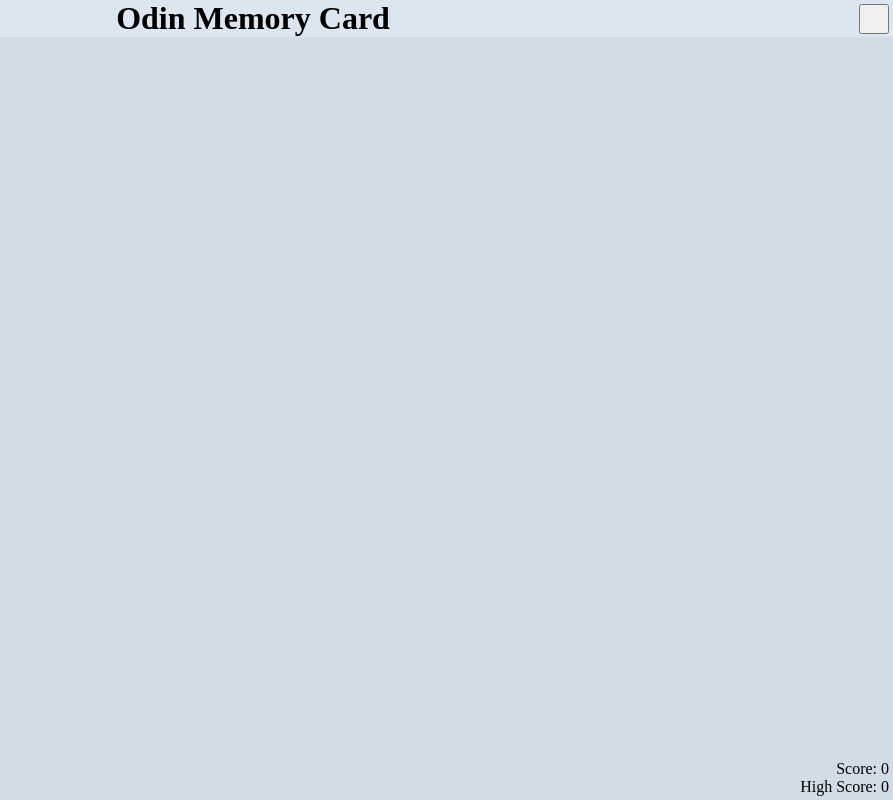
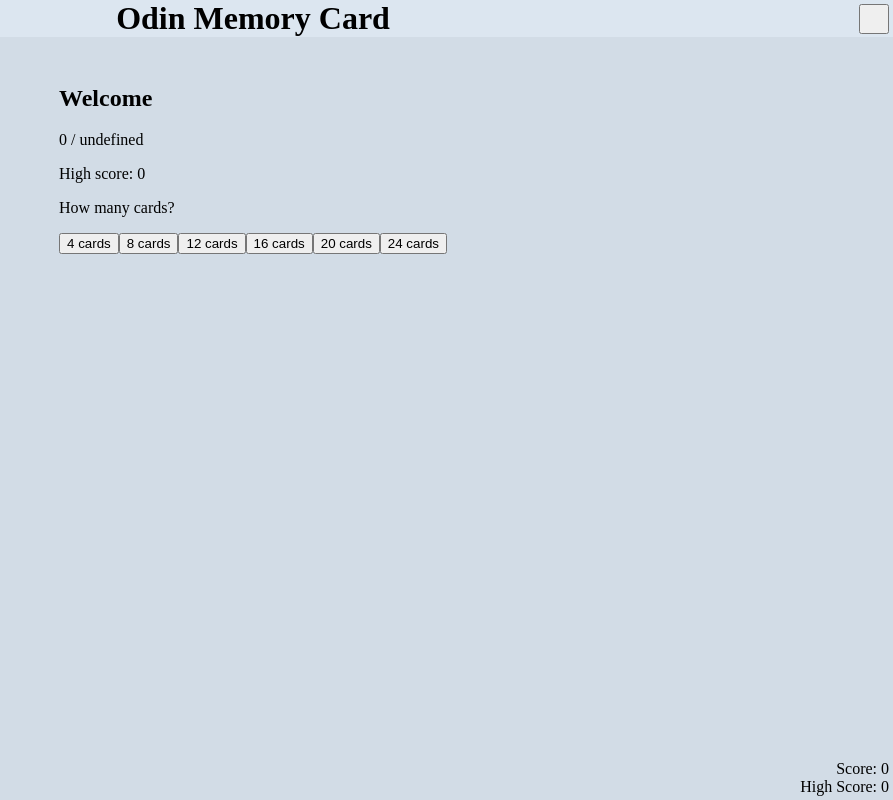
Before and after one commit to HectorVilas/odin-memory-card, a React (Vite) app: page / in a window 1280 px wide. Shown: the whole page, without its empty margins (387-1280 px from the left). Built offline with nearby package versions, Linux system fonts and the light colour scheme.

Commit message:
start page with game stopped, send highScore to PlayArea

```diff
--- a/src/App.jsx
+++ b/src/App.jsx
@@ -8,7 +8,7 @@
   const [score, setScore] = useState(0)
   const [highScore, setHighscore] = useState(0)
   const [darkMode, setDarkMode] = useState(false)
-  const [gameOver, setGameOver] = useState(false)
+  const [gameOver, setGameOver] = useState(true)
 
   return (
     <div id='app'>
@@ -17,6 +17,7 @@
       />
       <PlayArea
         gameOver={gameOver}
+        highScore={highScore}
         setHighscore={setHighscore}
         setDarkMode={setDarkMode}
         setGameOver={setGameOver}
```
